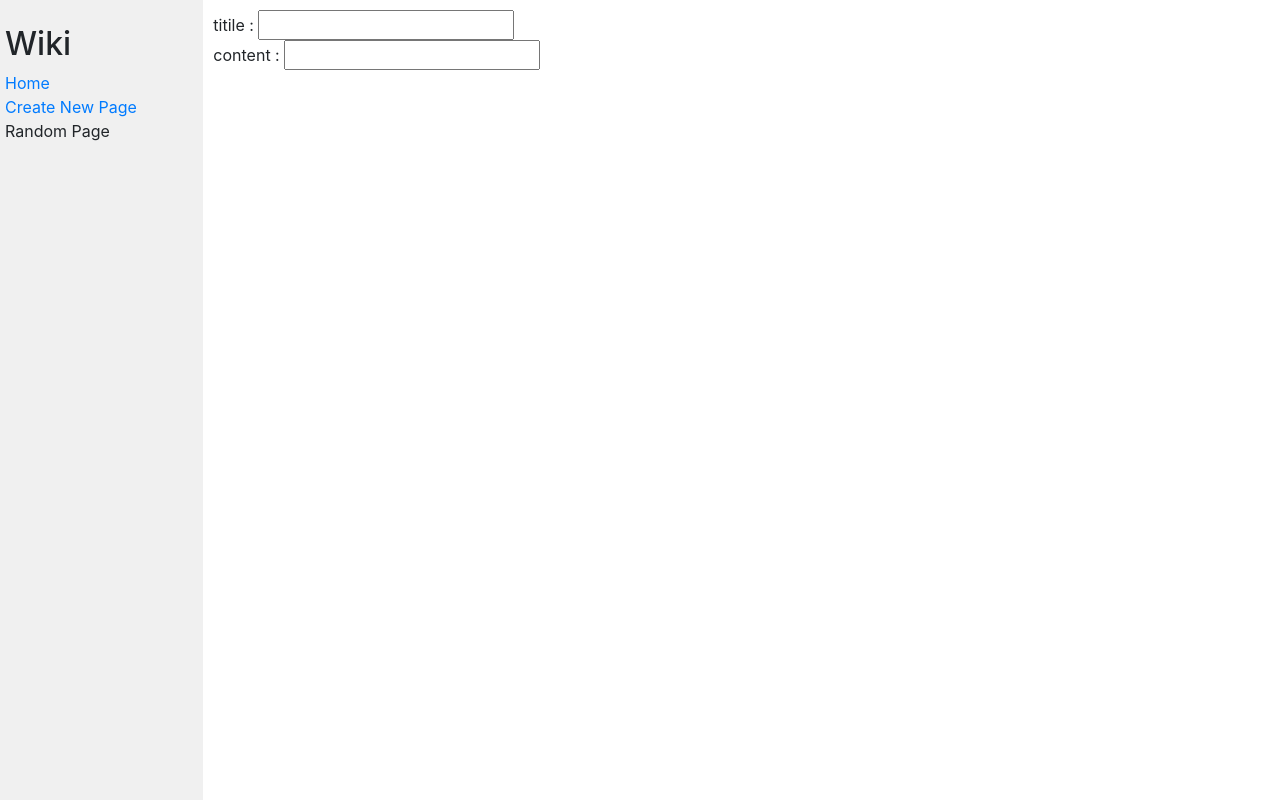
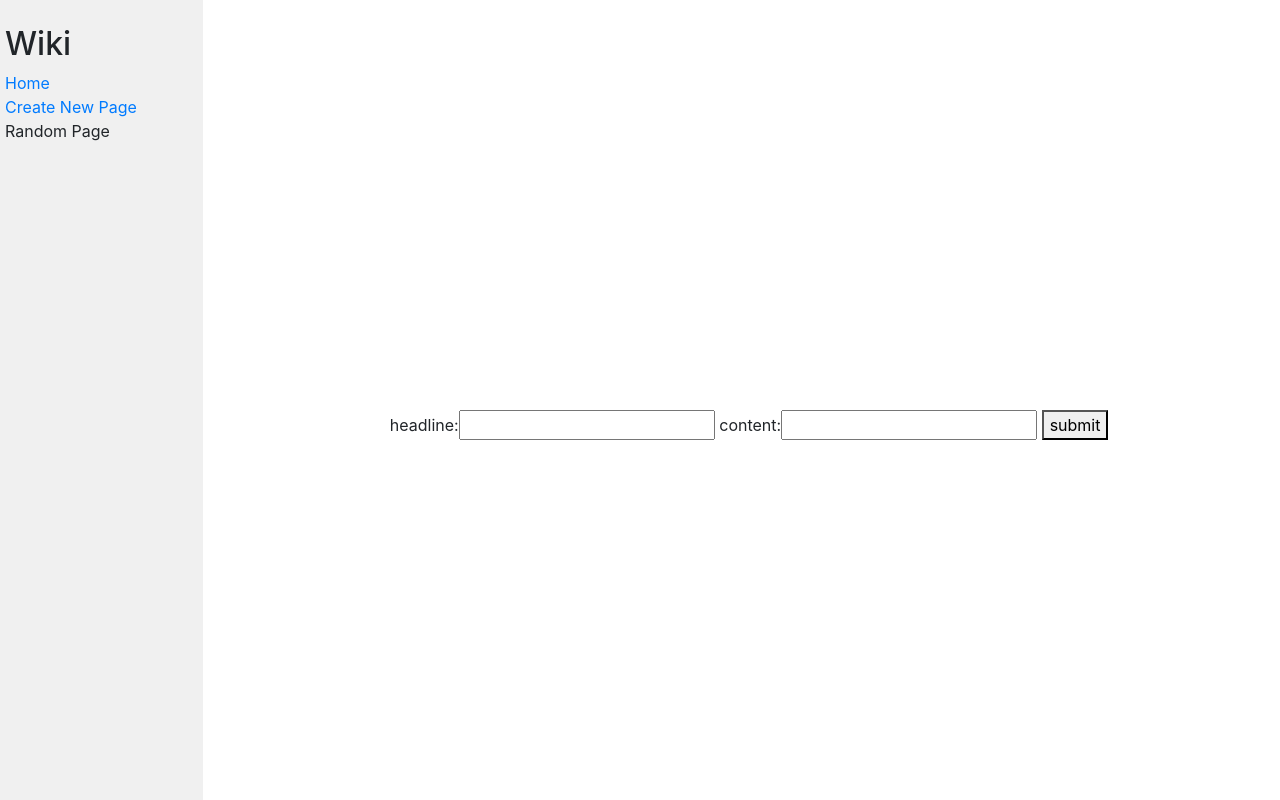
Before and after one commit to Nicoledon/wiki, a Django app: page /modify in a window 1280 px wide. Run offline with Django 3.2, Linux system fonts and the light colour scheme; some libraries are stand-ins or nearby versions.

Commit message:
add new page fuction

```diff
--- a/encyclopedia/templates/encyclopedia/modify.html
+++ b/encyclopedia/templates/encyclopedia/modify.html
@@ -5,11 +5,11 @@
 {% endblock %}
 
 {% block body %}
-<div style= "margin-top :auto margin-bottom:auto ; margin-left:auto ;margin-right:auto">
-   <form style = "display:flex;
-   flex-direction:column; justify-content:center ">
-   <div>titile : <input type = "textarea" ></div>
-   <div>content : <input type - "textarea"></div>
-   </form>
+<div style = "display:flex;flex-direction:column;align-items:center;justify-content:center;margin-top:25rem">
+<form action = "{% url 'modify' %}" method = "post">
+{% csrf_token %}
+{{ newform }}
+<button type="submit"> submit </button>
+</form>
 </div>
 {% endblock %}
--- a/encyclopedia/views.py
+++ b/encyclopedia/views.py
@@ -11,6 +11,9 @@ class NewTaskForm(forms.Form):
              'placeholder':'Search Encyclopedia'
             })
       )
+class NewModifyTaskForm(forms.Form):
+      headline =  forms.CharField(label= "headline")
+      content =  forms.CharField(label= "content")
 tasks = util.list_entries()
 def index(request):
     if request.method == "POST":
@@ -40,5 +43,18 @@ def page(request , headline):
          "exist" : exist
     })
 def modify(request):
-
-    return render(request, "encyclopedia/modify.html")
+    if request.method == "POST":
+        form = NewModifyTaskForm(request.POST)
+        if form.is_valid():
+            headline = form.cleaned_data["headline"]
+            content = form.cleaned_data["content"]
+            util.save_entry(headline,content)
+            return HttpResponseRedirect(reverse("index"))
+        else :
+            return render(request, "encyclopedia/modify.html", {
+                   "newform": form
+        })
+    else:
+        return render(request, "encyclopedia/modify.html", {
+            "newform": NewModifyTaskForm()
+    })
```
Also changed, not shown: entries/hello.md (added, +1 -0 lines).
